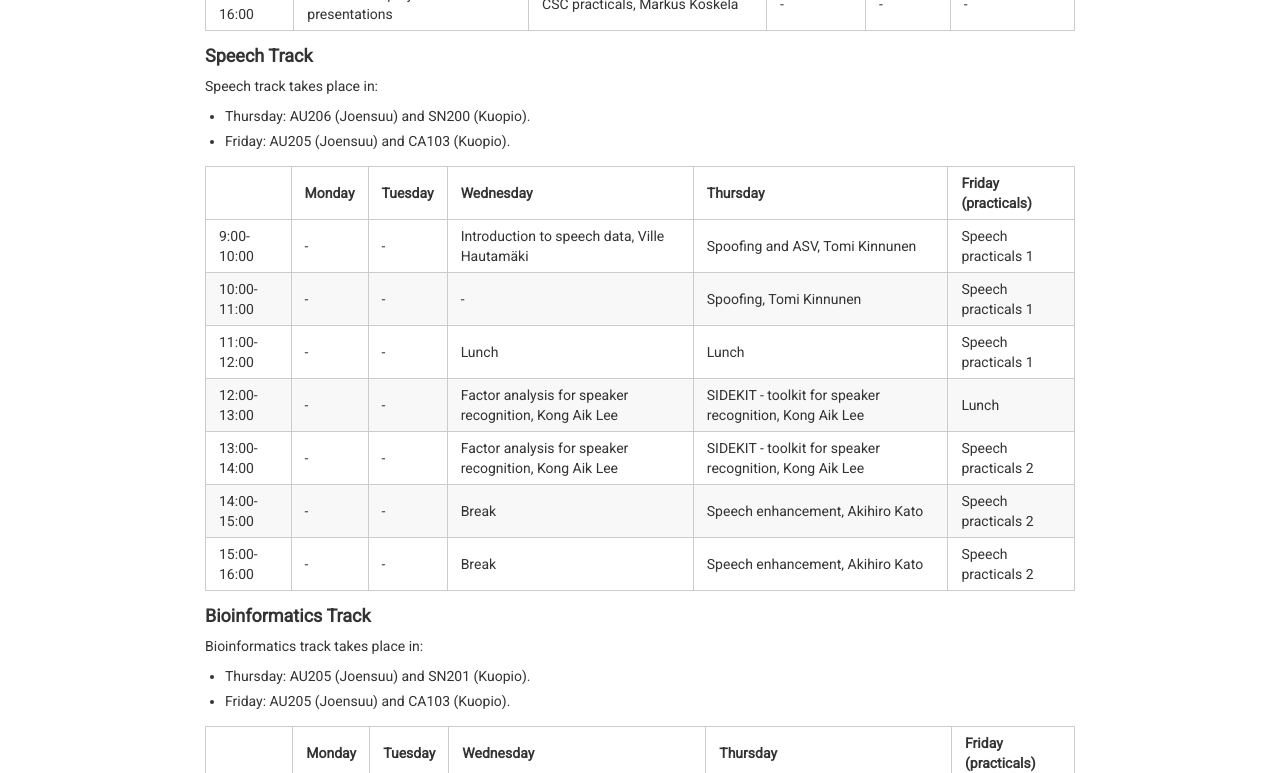
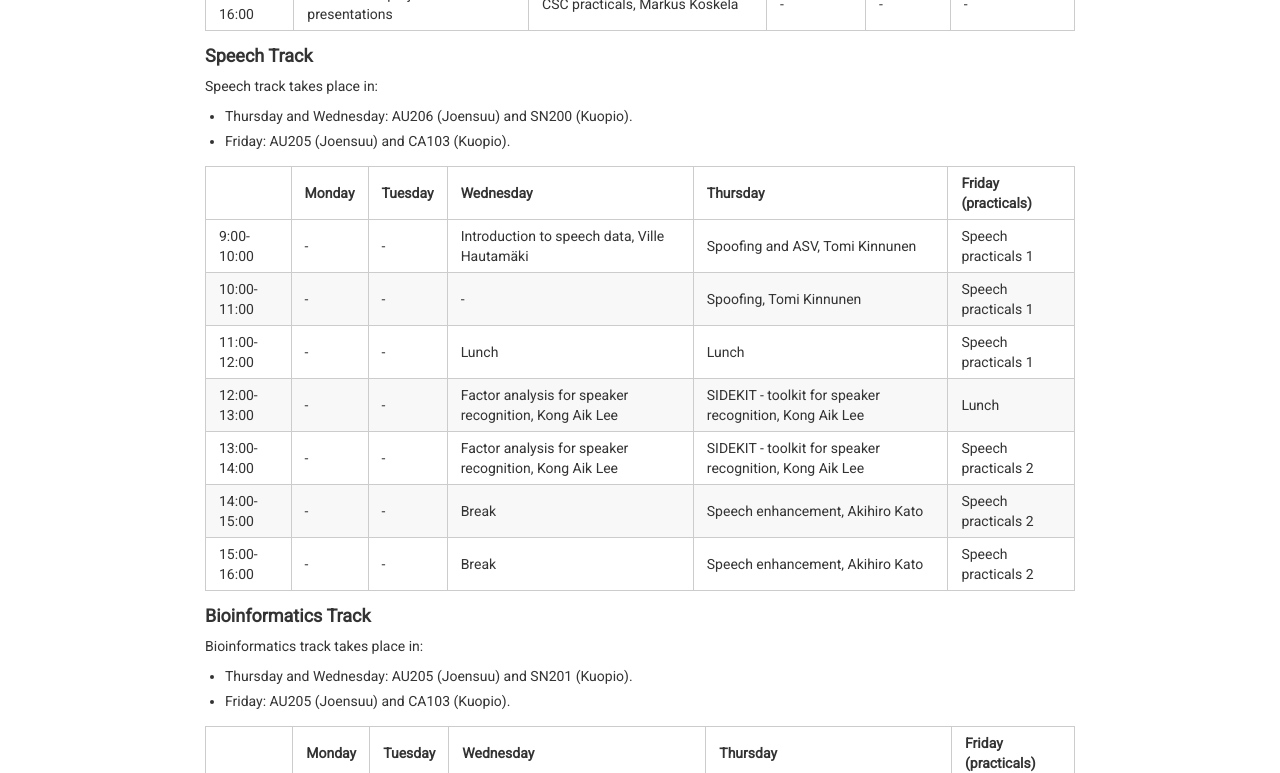
Before and after one commit to abrahamwoubie/Summer_School_RL, a Jekyll site: the page built from schedule.md, in a window 1280 px wide. Shown: the part 873-1646 px from the top of the page. Built offline with Jekyll 4.4.1, drawn with Linux system fonts in a browser that asks for light colours; nearby versions of some CDN libraries.

Commit message:
Fixed locations for tracks

```diff
--- a/schedule.md
+++ b/schedule.md
@@ -29,7 +29,7 @@ All lectures of Monday and Tuesday take place in AU206 (Joensuu) and SN200 (Kuop
 
 Speech track takes place in:
 
-* Thursday: AU206 (Joensuu) and SN200 (Kuopio).
+* Thursday and Wednesday: AU206 (Joensuu) and SN200 (Kuopio).
 * Friday: AU205 (Joensuu) and CA103 (Kuopio).
 
 | | Monday | Tuesday | Wednesday | Thursday | Friday (practicals)
@@ -47,7 +47,7 @@ Speech track takes place in:
 
 Bioinformatics track takes place in:
 
-* Thursday: AU205 (Joensuu) and SN201 (Kuopio).
+* Thursday and Wednesday: AU205 (Joensuu) and SN201 (Kuopio).
 * Friday: AU205 (Joensuu) and CA103 (Kuopio).
 
 | | Monday | Tuesday | Wednesday | Thursday | Friday (practicals)
```
